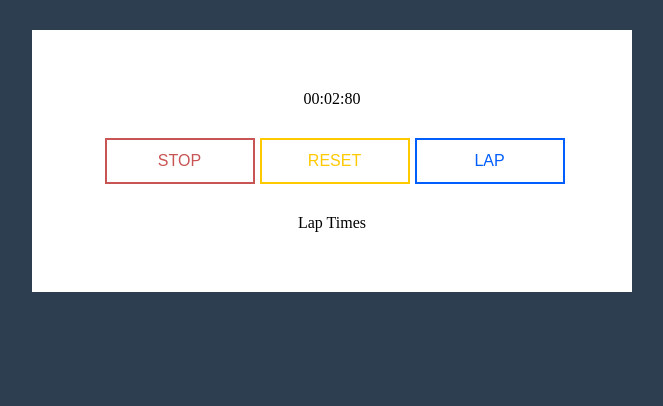
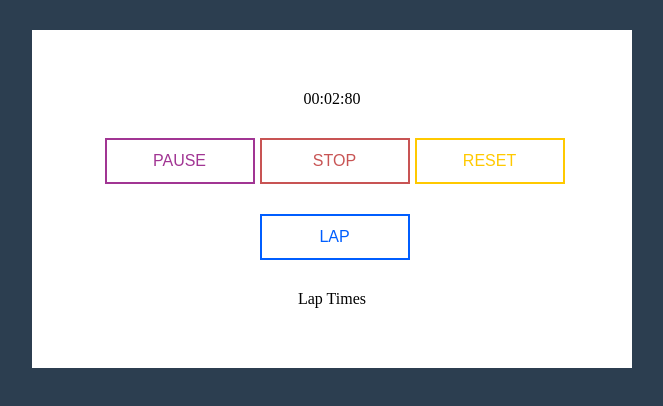
Before and after one commit to Shopify/eng-intern-assessment-react, a React app: page / in a window 1280 px wide. Both pictures are taken after a click on the button "START". Shown: the top 406 px of the page, without its empty margins (308-971 px from the left). Built offline with nearby package versions, Linux system fonts and the light colour scheme.

Commit message:
add pausebutton

```diff
--- a/src/StopWatchButton.tsx
+++ b/src/StopWatchButton.tsx
@@ -3,6 +3,7 @@ import React from "react";
 interface BtnComponentProps {
   status: number;
   start: () => void;
+  pause: () => void;
   stop: () => void;
   reset: () => void;
   resume: () => void;
@@ -25,6 +26,12 @@ const StopWatchButton: React.FC<BtnComponentProps> = (props) => {
 
       {props.status === 1 ? (
         <div>
+          <button
+            className="stopwatch-btn stopwatch-btn-pur"
+            onClick={props.pause}
+          >
+            Pause
+          </button>
           <button
             className="stopwatch-btn stopwatch-btn-red"
             onClick={props.stop}
```
